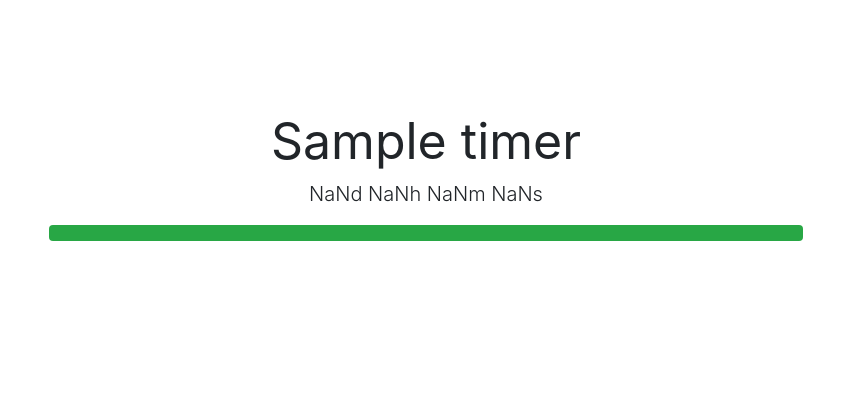
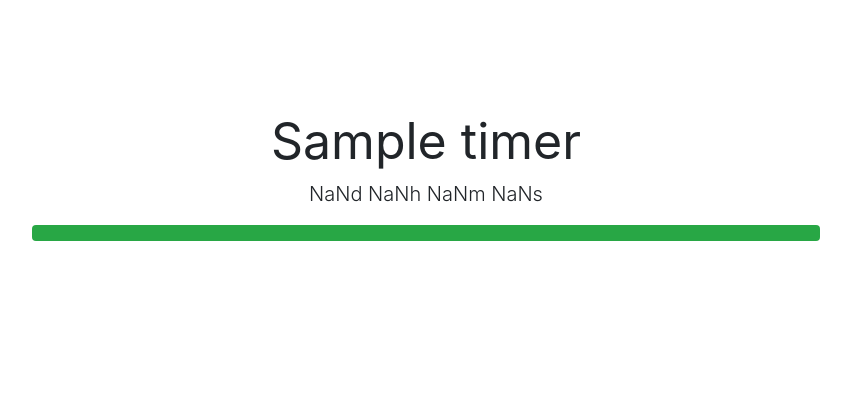
Before and after one commit to neiltesaluna/countpool, a Flask app: page / in a window 1280 px wide. Shown: the part 57-472 px from the top of the page, without its empty margins (214-1065 px from the left). Run offline with Flask 2, Linux system fonts and the light colour scheme; tables that the repository leaves empty hold one stand-in row (values such as "Sample post"); grey boxes marked "Sample" are stand-in pictures; some libraries are stand-ins or nearby versions.

Commit message:
changed jumbotron max width and height

```diff
--- a/countpool/static/main.css
+++ b/countpool/static/main.css
@@ -16,8 +16,8 @@
 }
 @media screen and (min-width: 1200px) {
   .jumbotron{
-    max-width: 866px;
-    max-height: 518px;
+    max-width: 900px;
+    max-height: 200px;
   }
 }
 
```
